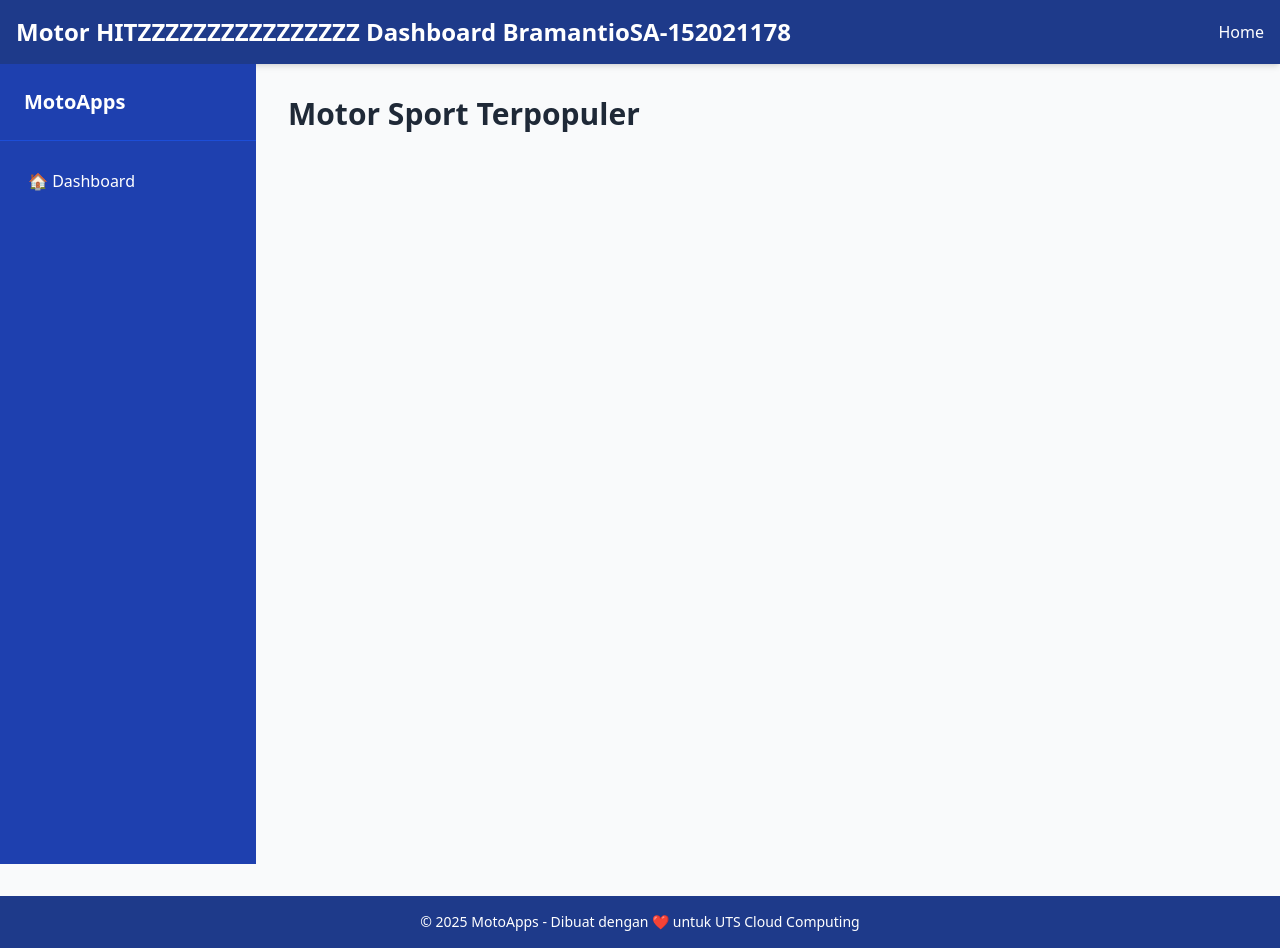
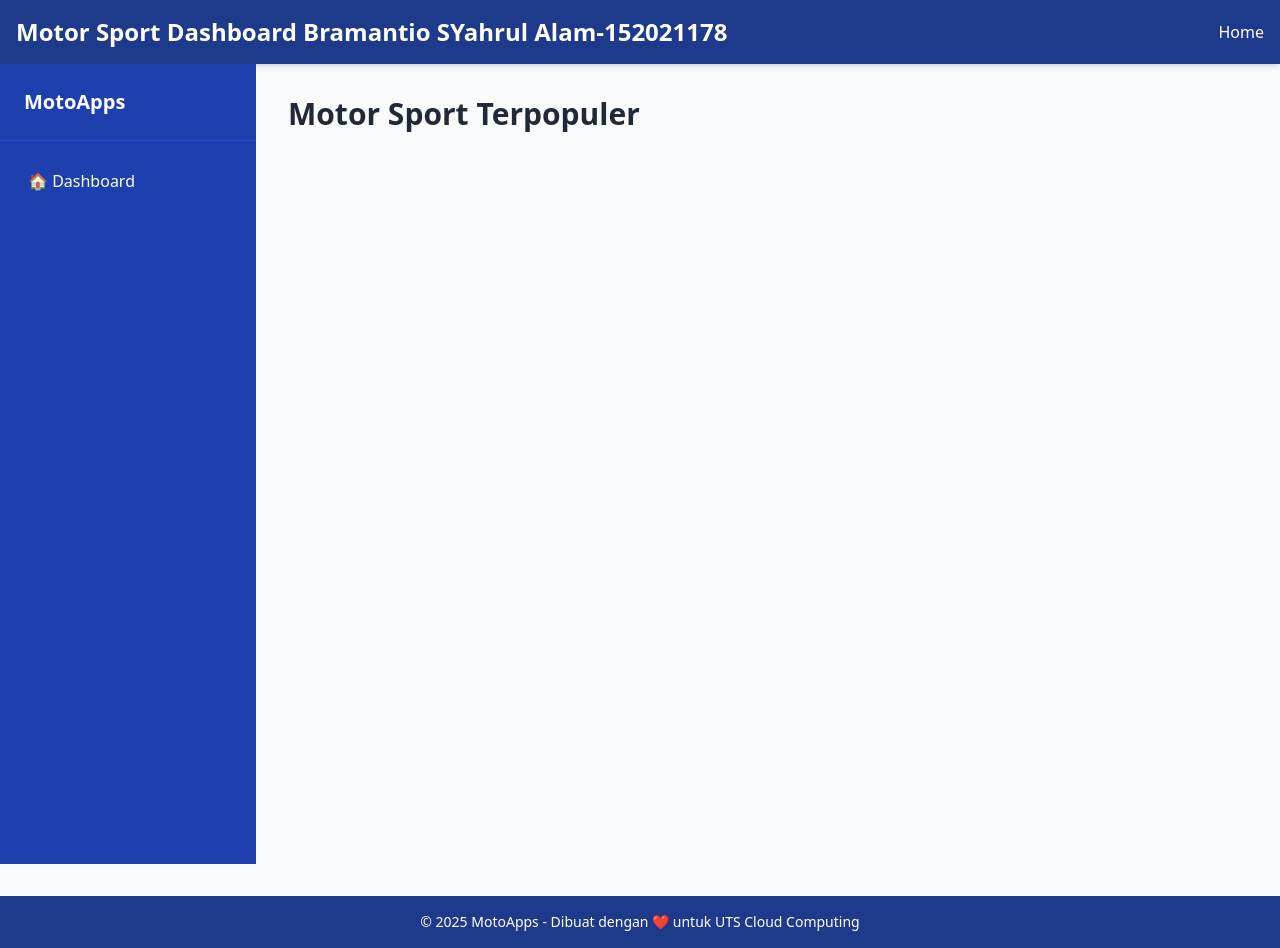
Before and after one commit to brmntiosa/UTSCODE, a website: page index.html in a window 1280 px wide. Drawn offline with nearby package versions, Linux system fonts and the light colour scheme; no server answers.

Commit message:
Update index.html

```diff
--- a/index.html
+++ b/index.html
@@ -10,7 +10,7 @@
   <!-- Header Navbar -->
   <header class="bg-blue-900 text-white shadow-md">
     <div class="max-w-7xl mx-auto px-4 py-4 flex justify-between items-center">
-      <h1 class="text-2xl font-bold">Motor HITZZZZZZZZZZZZZZZZ Dashboard BramantioSA-152021178</h1>
+      <h1 class="text-2xl font-bold">Motor Sport Dashboard Bramantio SYahrul Alam-152021178</h1>
       <nav>
         <ul class="flex space-x-6">
           <li><a href="#" class="hover:text-blue-300">Home</a></li>
```
